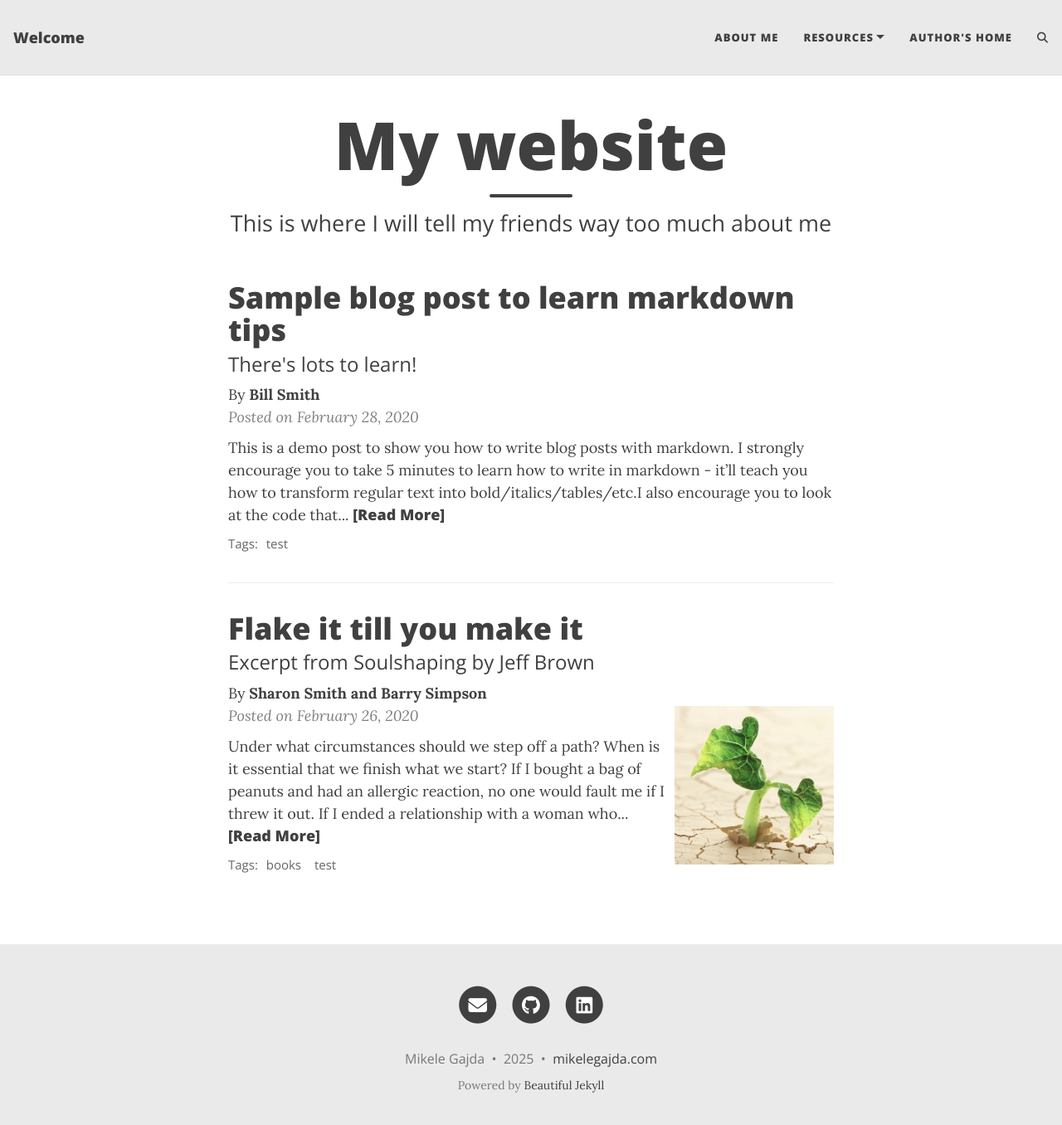
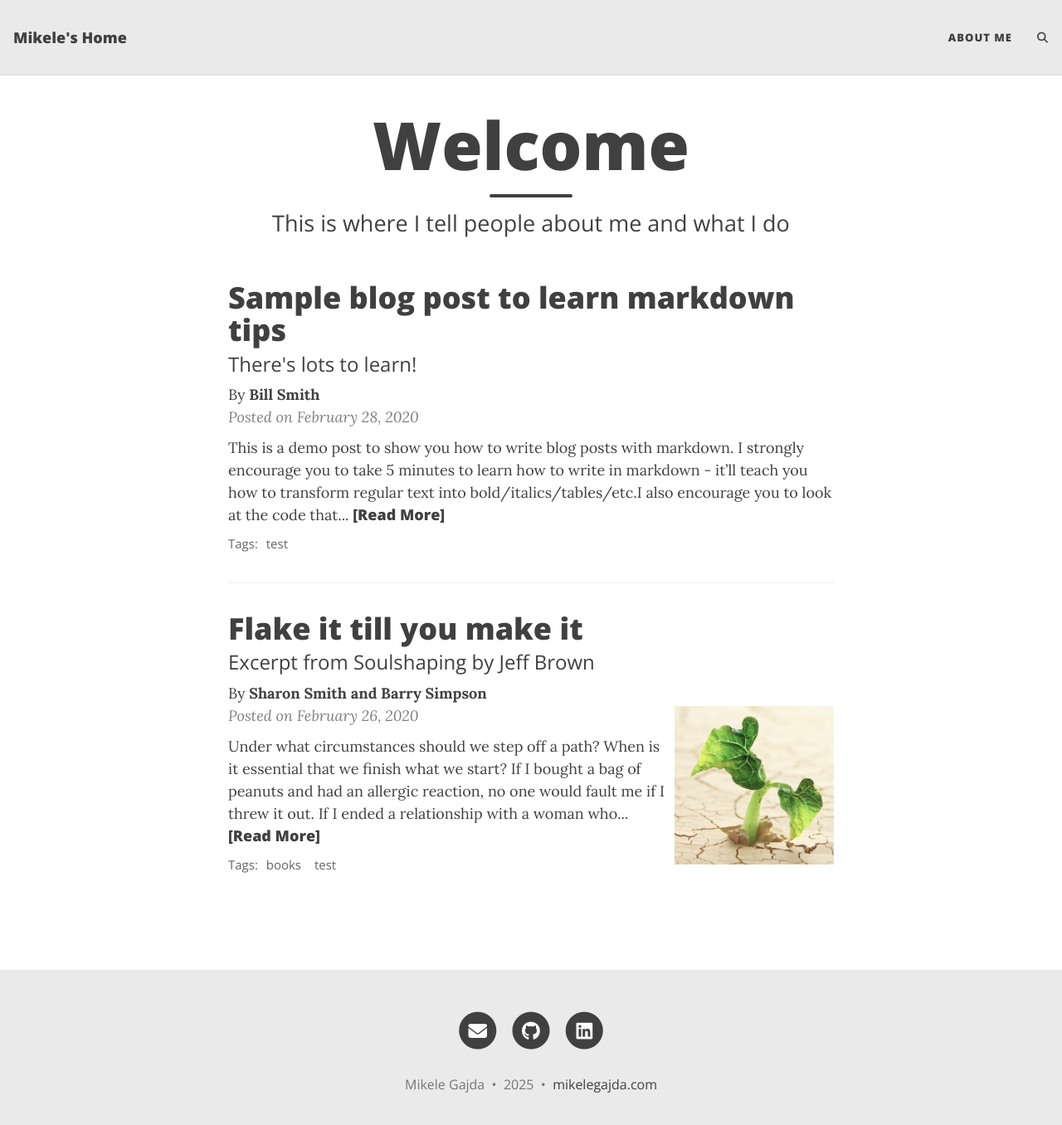
Before and after one commit to mikelegajda/my_home, a Jekyll site: the page built from index.html, in a window 1280 px wide and 1369 px high. Shown: the top 1356 px of the window at 83% size. Built offline with Jekyll 4.4.1, drawn with Linux system fonts in a browser that asks for light colours; the list of posts is cut into pages by our own code; comment, search, counter and statistics services are not loaded.

Commit message:
cleaning and initial draft

```diff
--- a/_config.yml
+++ b/_config.yml
@@ -10,7 +10,7 @@
 ############################
 
 # Name of website
-title: Welcome
+title: Mikele's Home
 
 # Your name to show in the footer
 author: Mikele Gajda
@@ -24,10 +24,6 @@ baseurl: "/my_home" # the subpath of your site, e.g. /blog
 
 navbar-links:
   About Me: "aboutme"
-  Resources:
-    - Beautiful Jekyll: "https://beautifuljekyll.com"
-    - Learn markdown: "https://www.markdowntutorial.com/"
-  Author's home: "Mikele"
 
 ################
 # --- Logo --- #
--- a/_includes/footer.html
+++ b/_includes/footer.html
@@ -36,11 +36,11 @@
         <a title="Edit this page on GitHub" href="{{ site.github.repository_url }}/edit/{{ site.github.source.branch }}/{{ page.path }}" class="text_muted">Edit page</a>
        {% endif%}
 
-      </p>
+      <!-- </p>
       {% unless site.remove-ads %}<p class="theme-by text-muted">
         Powered by
         <a href="https://beautifuljekyll.com">Beautiful Jekyll</a>
-      </p>{% endunless %}
+      </p>{% endunless %} -->
       </div>
     </div>
   </div>
--- a/_layouts/about-me.html
+++ b/_layouts/about-me.html
@@ -8,8 +8,8 @@ layout: base
   <div class="row">
     <div class="{% if page.full-width %} col {% else %} col-xl-8 offset-xl-2 col-lg-10 offset-lg-1 {% endif %}">
       <!-- Photo section -->
-      <div class="photo">
-        <img src="{{ page.photo-url }}" alt="About Me Photo" style="border-radius: 50%; width: 200px; height: 200px; object-fit: cover;">
+      <div class="photo" style="text-align: center;">
+        <img src="{{ page.photo-url }}" alt="About Me Photo" style="border-radius: 50%; width: 200px; height: 200px; object-fit: cover; display: block; margin: 0 auto;">
       </div>
 
       {% if page.before-content %}
--- a/index.html
+++ b/index.html
@@ -1,5 +1,5 @@
 ---
 layout: home
-title: My website
-subtitle: This is where I will tell my friends way too much about me
+title: Welcome
+subtitle: This is where I tell people about me and what I do
 ---
```
Also changed, not shown: blog.md (added), 9 other files.
